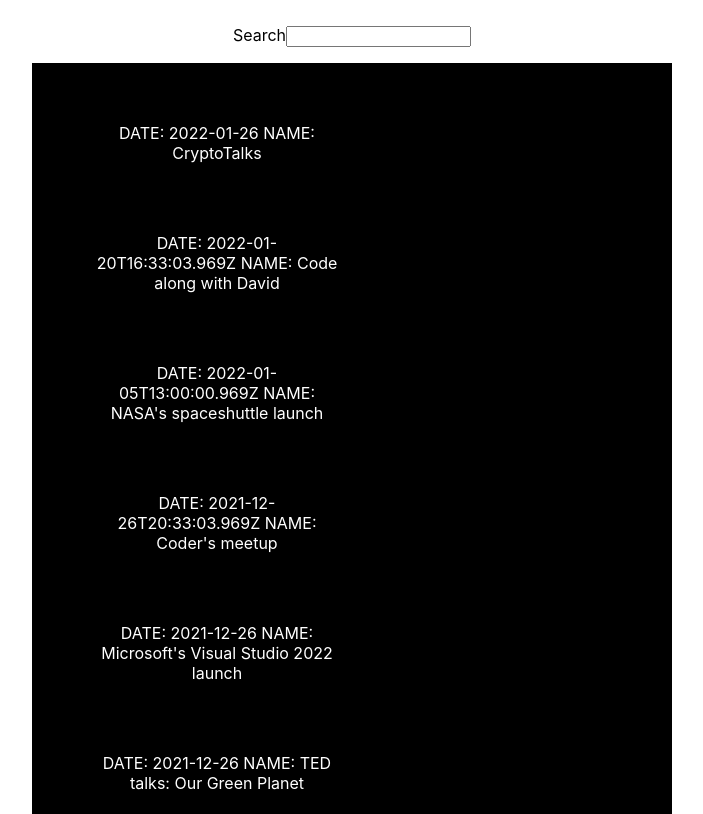
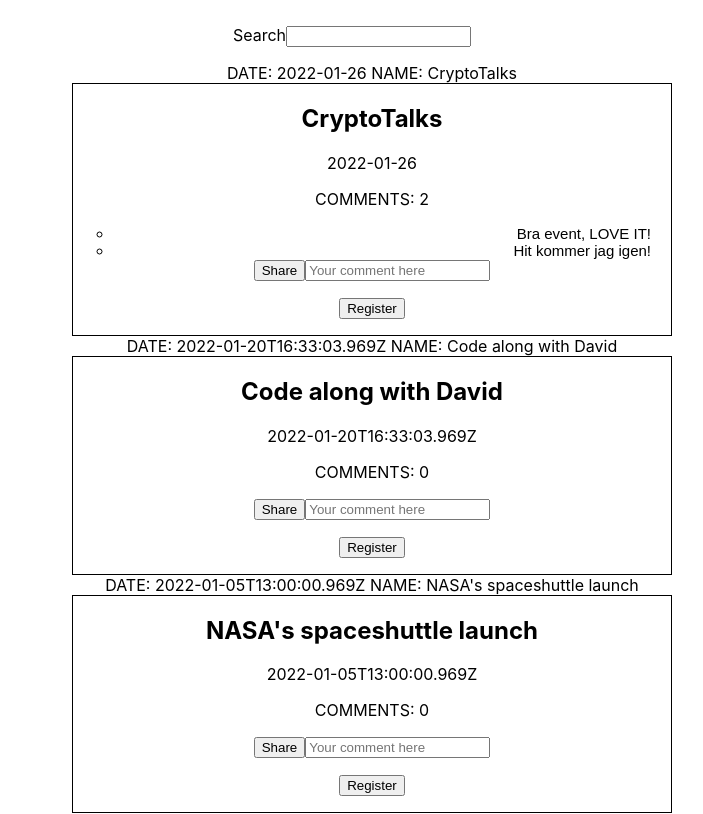
Before and after one commit to codeninjah/uppgift-design-patterns, a React (Create React App) app in the folder uppgift-design-patterns/: page / in a window 1280 px wide. Shown: the top 814 px of the page, without its empty margins (288-991 px from the left). Built offline with nearby package versions, Linux system fonts and the light colour scheme.

Commit message:
Tests turn green again

```diff
--- a/uppgift-design-patterns/src/components/MeetupsView.tsx
+++ b/uppgift-design-patterns/src/components/MeetupsView.tsx
@@ -67,13 +67,13 @@
                     }
                 </ul> */}
 
-                <ol className="sorted-meetups-list">
+                {/* <ol className="sorted-meetups-list">
                 {
                     sortedmeetupsList.filter((item: any) => item.date.includes(inputValue)).map((item: any) =>
                             <li className="sorted-meetups-list-item">DATE: {item.date}   NAME:  {item.name}</li>
                         )
                 }
-                </ol>
+                </ol> */}
 
                 <ol className="sorted-meetups-list-test">
                 {
```
Also changed, not shown: 1 other file (tests, documents, lock files or other folders).
